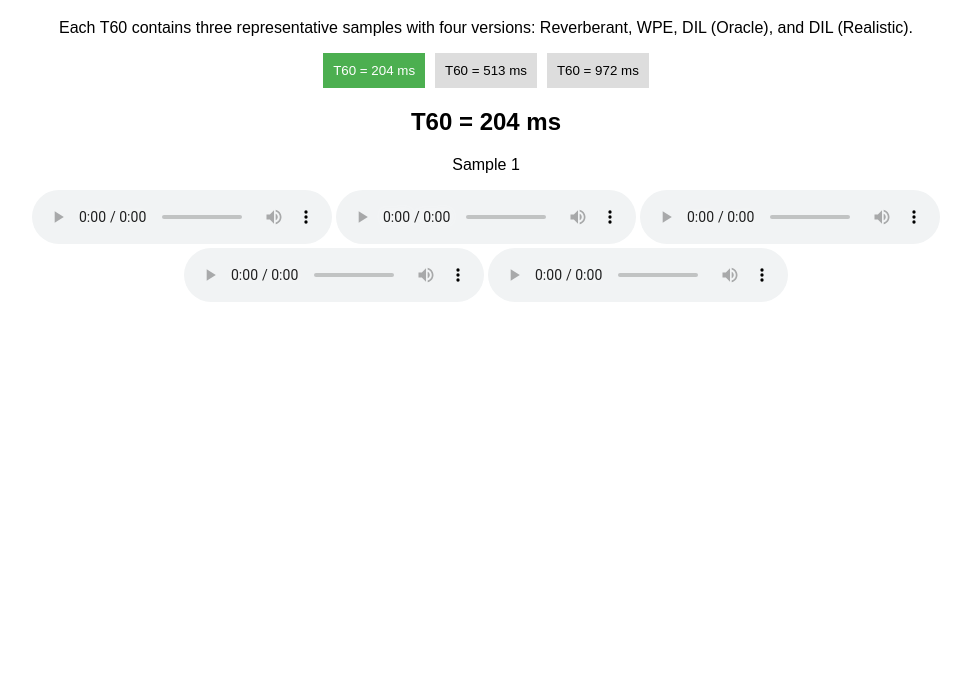
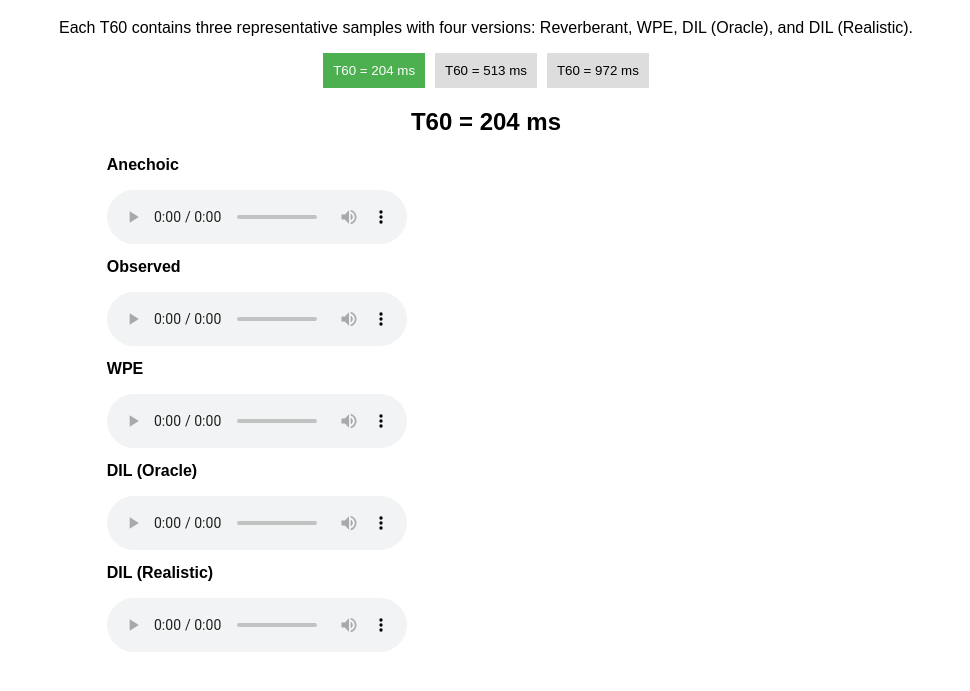
Before and after one commit to YUXIZ0826/yuxizhang.github.io, a plain HTML site: page demo.html in a window 1280 px wide. Shown: the part 61-752 px from the top of the page, without its empty margins (154-1124 px from the left). Drawn offline with nearby package versions, Linux system fonts and the light colour scheme.

Commit message:
Update demo.html

```diff
--- a/demo.html
+++ b/demo.html
@@ -6,7 +6,6 @@
     <title>Speech Dereverberation Demo</title>
     <link rel="stylesheet" href="https://maxcdn.bootstrapcdn.com/font-awesome/4.7.0/css/font-awesome.min.css">
     <script src="https://code.jquery.com/jquery-3.2.1.min.js"></script>
-    <script src="trackswitch.min.js"></script>
     <style>
         body { font-family: Arial, sans-serif; text-align: center; }
         .tab { display: flex; justify-content: center; margin-bottom: 20px; }
@@ -14,108 +13,143 @@
         .tab button.active { background: #4CAF50; color: white; }
         .tabcontent { display: none; }
         .tabcontent.active { display: block; }
-        .player { margin: 20px auto; width: 80%; }
+        .player-container { margin: 20px auto; width: 60%; text-align: left; }
+        .player-label { font-weight: bold; margin-top: 10px; }
     </style>
 </head>
 <body>
     <h1>Speech Dereverberation Demo</h1>
     <p>Each T60 contains three representative samples with four versions: Reverberant, WPE, DIL (Oracle), and DIL (Realistic).</p>
 
+    <!-- T60 Tabs -->
     <div class="tab">
         <button class="tablinks active" onclick="openTab(event, 'T60_204')">T60 = 204 ms</button>
         <button class="tablinks" onclick="openTab(event, 'T60_513')">T60 = 513 ms</button>
         <button class="tablinks" onclick="openTab(event, 'T60_972')">T60 = 972 ms</button>
     </div>
 
+    <!-- T60 = 204 ms -->
     <div id="T60_204" class="tabcontent active">
         <h2>T60 = 204 ms</h2>
-        <div class="player">
-            <p>Sample 1</p>
+        <div class="player-container">
+            <p class="player-label">Anechoic</p>
             <audio controls>
                 <source src="audio/T60_204/ieee01f01.wav" type="audio/wav">
             </audio>
+
+            <p class="player-label">Observed</p>
             <audio controls>
                 <source src="audio/T60_204/ieee01f01_observed.wav" type="audio/wav">
             </audio>
+
+            <p class="player-label">WPE</p>
             <audio controls>
                 <source src="audio/T60_204/ieee01f01_WPE.wav" type="audio/wav">
             </audio>
+
+            <p class="player-label">DIL (Oracle)</p>
             <audio controls>
                 <source src="audio/T60_204/ieee01f01_DIL_O.wav" type="audio/wav">
             </audio>
+
+            <p class="player-label">DIL (Realistic)</p>
             <audio controls>
                 <source src="audio/T60_204/ieee01f01_DIL.wav" type="audio/wav">
             </audio>
         </div>
     </div>
 
+    <!-- T60 = 513 ms -->
     <div id="T60_513" class="tabcontent">
         <h2>T60 = 513 ms</h2>
-        <div class="player">
-            <p>Sample 1</p>
+        <div class="player-container">
+            <p class="player-label">Anechoic</p>
             <audio controls>
                 <source src="audio/T60_513/ieee01f01.wav" type="audio/wav">
             </audio>
+
+            <p class="player-label">Observed</p>
             <audio controls>
                 <source src="audio/T60_513/ieee01f01_observed.wav" type="audio/wav">
             </audio>
+
+            <p class="player-label">WPE</p>
             <audio controls>
                 <source src="audio/T60_513/ieee01f01_WPE.wav" type="audio/wav">
             </audio>
+
+            <p class="player-label">DIL (Oracle)</p>
             <audio controls>
                 <source src="audio/T60_513/ieee01f01_DIL_O.wav" type="audio/wav">
             </audio>
+
+            <p class="player-label">DIL (Realistic)</p>
             <audio controls>
                 <source src="audio/T60_513/ieee01f01_DIL.wav" type="audio/wav">
             </audio>
         </div>
     </div>
 
+    <!-- T60 = 972 ms -->
     <div id="T60_972" class="tabcontent">
         <h2>T60 = 972 ms</h2>
-        <div class="player">
-            <p>Sample 1</p>
+        <div class="player-container">
+            <p class="player-label">Anechoic</p>
             <audio controls>
                 <source src="audio/T60_972/ieee01f01.wav" type="audio/wav">
             </audio>
+
+            <p class="player-label">Observed</p>
             <audio controls>
                 <source src="audio/T60_972/ieee01f01_observed.wav" type="audio/wav">
             </audio>
+
+            <p class="player-label">WPE</p>
             <audio controls>
                 <source src="audio/T60_972/ieee01f01_WPE.wav" type="audio/wav">
             </audio>
+
+            <p class="player-label">DIL (Oracle)</p>
             <audio controls>
                 <source src="audio/T60_972/ieee01f01_DIL_O.wav" type="audio/wav">
             </audio>
+
+            <p class="player-label">DIL (Realistic)</p>
             <audio controls>
                 <source src="audio/T60_972/ieee01f01_DIL.wav" type="audio/wav">
             </audio>
         </div>
     </div>
 
+    <!-- Tab Switching Script -->
     <script>
-        document.addEventListener("DOMContentLoaded", function () {
-            document.getElementById("T60_204").style.display = "block";
-        });
-
         function openTab(evt, tabName) {
             var i, tabcontent, tablinks;
+
+            // 隐藏所有 tab 内容
             tabcontent = document.getElementsByClassName("tabcontent");
             for (i = 0; i < tabcontent.length; i++) {
                 tabcontent[i].style.display = "none";
             }
+
+            // 移除所有 tab 按钮的 active 状态
             tablinks = document.getElementsByClassName("tablinks");
             for (i = 0; i < tablinks.length; i++) {
                 tablinks[i].className = tablinks[i].className.replace(" active", "");
             }
+
+            // 显示选中的 tab
             document.getElementById(tabName).style.display = "block";
             evt.currentTarget.className += " active";
+        }
 
-            var firstAudio = document.getElementById(tabName).getElementsByTagName("audio")[0];
-            if (firstAudio) {
-                firstAudio.play();
+        // 默认隐藏所有 tab，显示 active 的 tab
+        window.onload = function () {
+            var activeTab = document.querySelector(".tabcontent.active");
+            if (activeTab) {
+                activeTab.style.display = "block";
             }
-        }
+        };
     </script>
 </body>
 </html>
```
